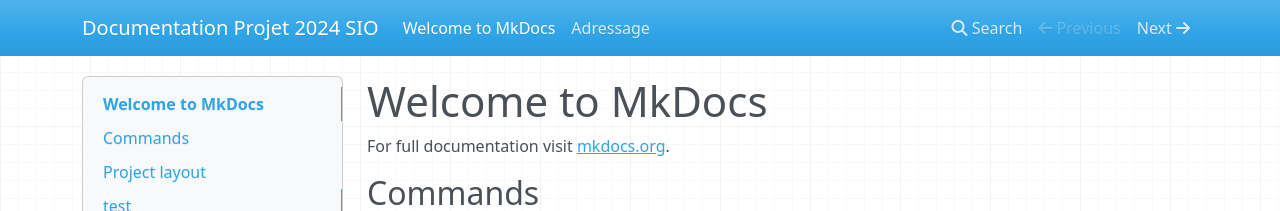
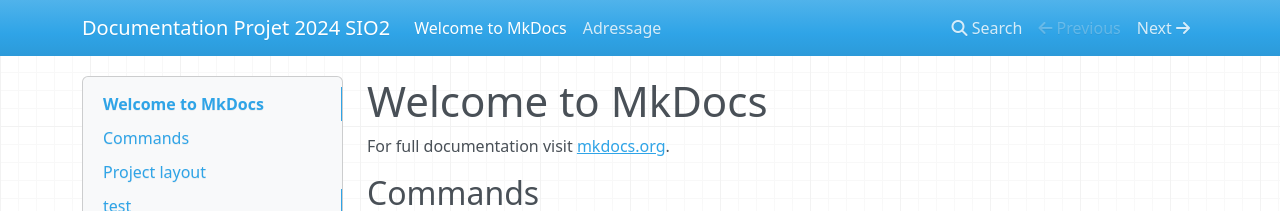
Before and after one commit to ThibaultT28000/Doc_2024_Chartres_SIO2, an MkDocs documentation site: the page built from docs/index.md, in a window 1280 px wide. Shown: the top 211 px of the page. Built offline with MkDocs 1.6.1, drawn with Linux system fonts in a browser that asks for light colours; nearby versions of some CDN libraries.

Commit message:
modif_test

```diff
--- a/mkdocs.yml
+++ b/mkdocs.yml
@@ -1 +1 @@
-site_name: Documentation Projet 2024 SIO
+site_name: Documentation Projet 2024 SIO2
```
